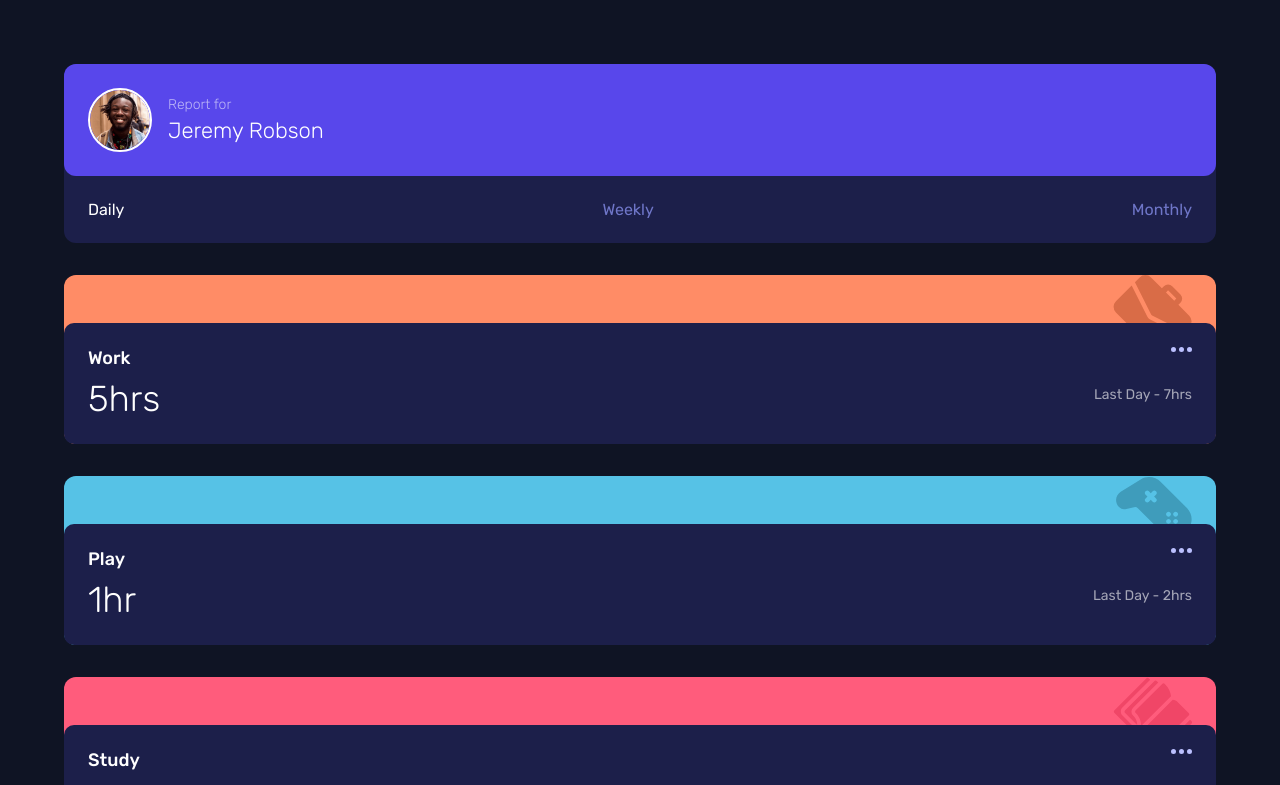
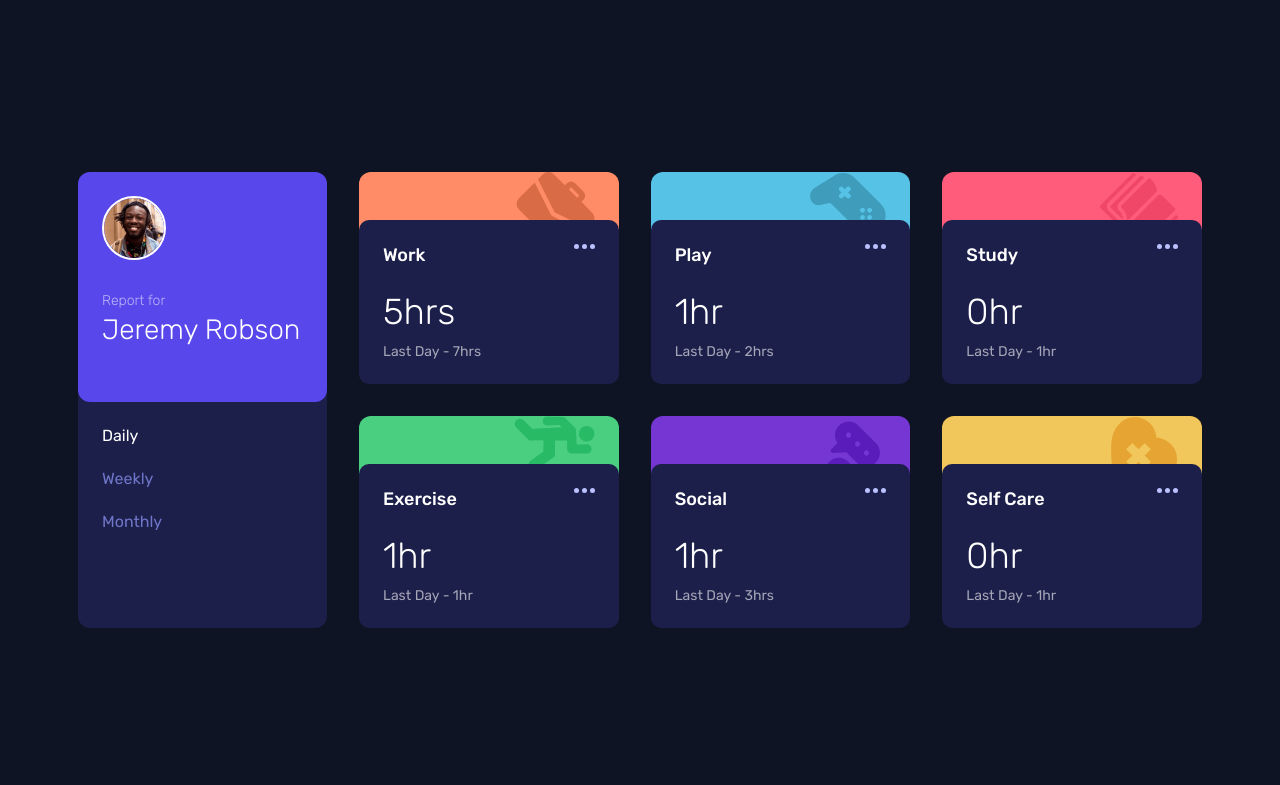
Before and after one commit to DanielMafra/time-tracking-dashboard, a React (Create React App) app: page / in a window 1280 px wide. Shown: the top 785 px of the page. Built offline with nearby package versions, Linux system fonts and the light colour scheme; the HTML template or start-up script is replaced by a standard one.

Commit message:
Adjusted sizes for desktop and hover effects

```diff
--- a/src/App.css
+++ b/src/App.css
@@ -34,3 +34,9 @@ body {
   justify-content: center;
   padding: 64px 0;
 }
+
+@media (min-width: 900px){
+  body {
+    align-items: center;
+  }
+}
--- a/src/Components/Activity.js
+++ b/src/Components/Activity.js
@@ -9,12 +9,13 @@ const Activity = ({ title, currentTime, previousTime }) => {
     <div className={`${styles.activity} ${styles[title.toLowerCase().replace(" ", "")]}`}>
       <img src={`./Assets/icon-${title.toLowerCase().replace(" ", "-")}.svg`} alt="" />
       <div className={styles.activityContent}>
+        <img src="./Assets/icon-ellipsis.svg" alt="Options" />
         <div className={styles.now}>
           <span>{title}</span>
           <span>{currentTime}{currentTime > 1 ? "hrs" : "hr"}</span>
         </div>
         <div className={styles.old}>
-          <img src="./Assets/icon-ellipsis.svg" alt="Options" />
+
           <span>Last {type} - {previousTime}{previousTime > 1 ? "hrs" : "hr"}</span>
         </div>
       </div>
--- a/src/Components/Activity.module.css
+++ b/src/Components/Activity.module.css
@@ -45,6 +45,10 @@
   position: relative;
 }
 
+.activityContent:hover{
+  background-color: #34397b;
+}
+
 .now > span {
   display: block;
   font-weight: 300;
@@ -57,12 +61,36 @@
   margin-bottom: 8px;
 }
 
-.old > img {
-  margin-left: auto;
-  margin-bottom: 32px;
+.activityContent > img {
+  position: absolute;
+  top: 24px;
+  right: 24px;
+}
+
+.old {
+  align-self: flex-end;
 }
 
 .old > span {
   color: rgba(255, 255, 255, 0.6);
   font-size: 14px;
 }
+
+@media (min-width: 900px){
+  .activity{
+    height: 90%;
+  }
+
+  .activityContent {
+    flex-direction: column;
+  }
+
+  .old {
+    align-self: flex-start;
+    margin-top: 8px;
+  }
+
+  .now > span:first-of-type{
+    margin-bottom: 24px;
+  }
+}
--- a/src/Components/Home.module.css
+++ b/src/Components/Home.module.css
@@ -3,6 +3,7 @@
   display: flex;
   flex-direction: column;
   width: 90vw;
+  max-width: 1124px;
 }
 
 .activities {
@@ -11,3 +12,19 @@
   gap: 32px;
   margin-bottom: 64px;
 }
+
+@media (min-width: 900px){
+  .container {
+    display: grid;
+    grid-template-columns: 1fr 3fr;
+    grid-template-rows: 1fr;
+    max-height: 843px;
+  }
+
+  .activities {
+    grid-template-columns: 1fr 1fr 1fr;
+    gap: 32px;
+    width: 100%;
+    margin-bottom: 0;
+  }
+}
--- a/src/Components/Person.module.css
+++ b/src/Components/Person.module.css
@@ -41,6 +41,44 @@
   color: var(--neutral-desaturated-blue);
 }
 
+.personNav > li:hover{
+  color: #fff;
+}
+
 .active {
   color: #fff !important;
 }
+
+@media (min-width: 900px){
+  .person {
+    max-width: 266px;
+    height: 100%;
+    margin-right: 32px;
+  }
+
+  .personHeader {
+    align-items: initial;
+    flex-direction: column;
+  }
+
+  .personHeader > img {
+    margin-bottom: 32px;
+  }
+
+  .personTitle > h4 {
+    font-size: 28px;
+    margin-bottom: 32px;
+  }
+
+  .personNav {
+    flex-direction: column;
+  }
+
+  .personNav > li {
+    margin-bottom: 24px;
+  }
+
+  .personNav > li:last-of-type{
+    margin-bottom: 0;
+  }
+}
```
